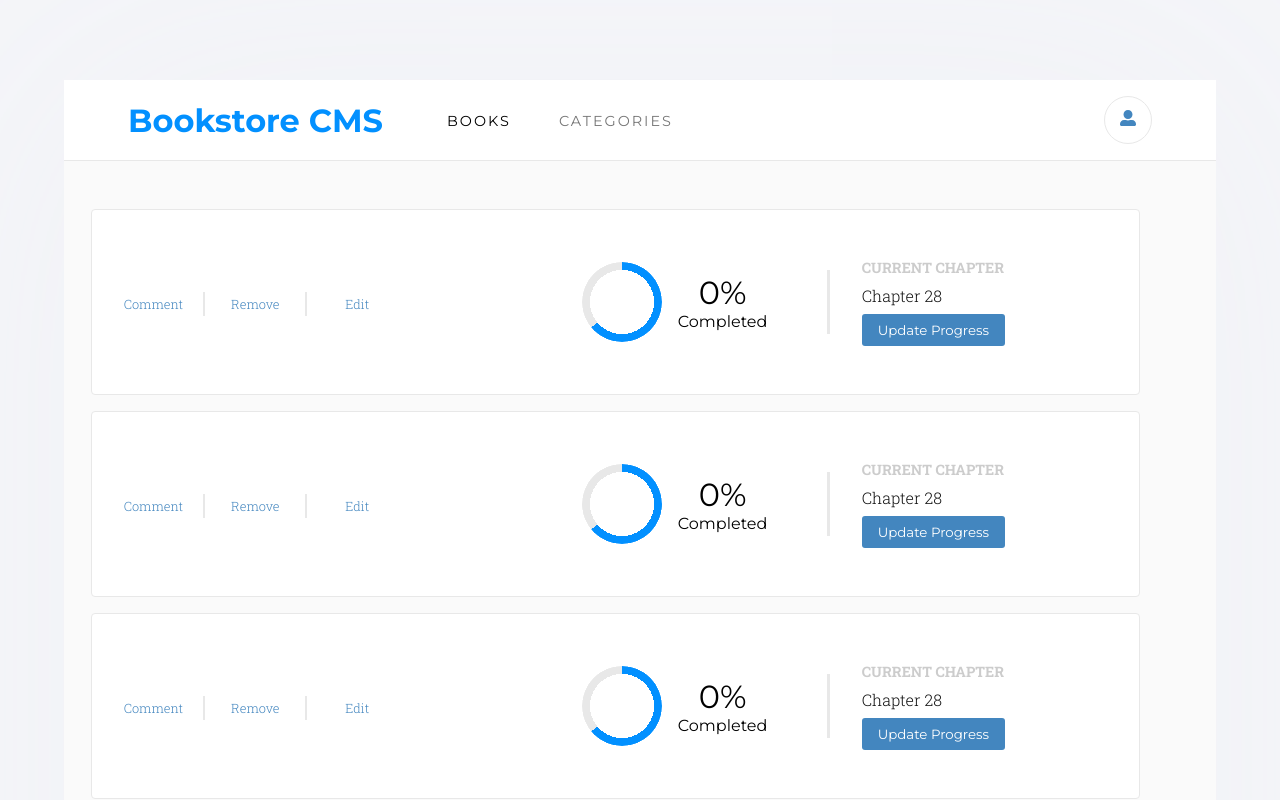
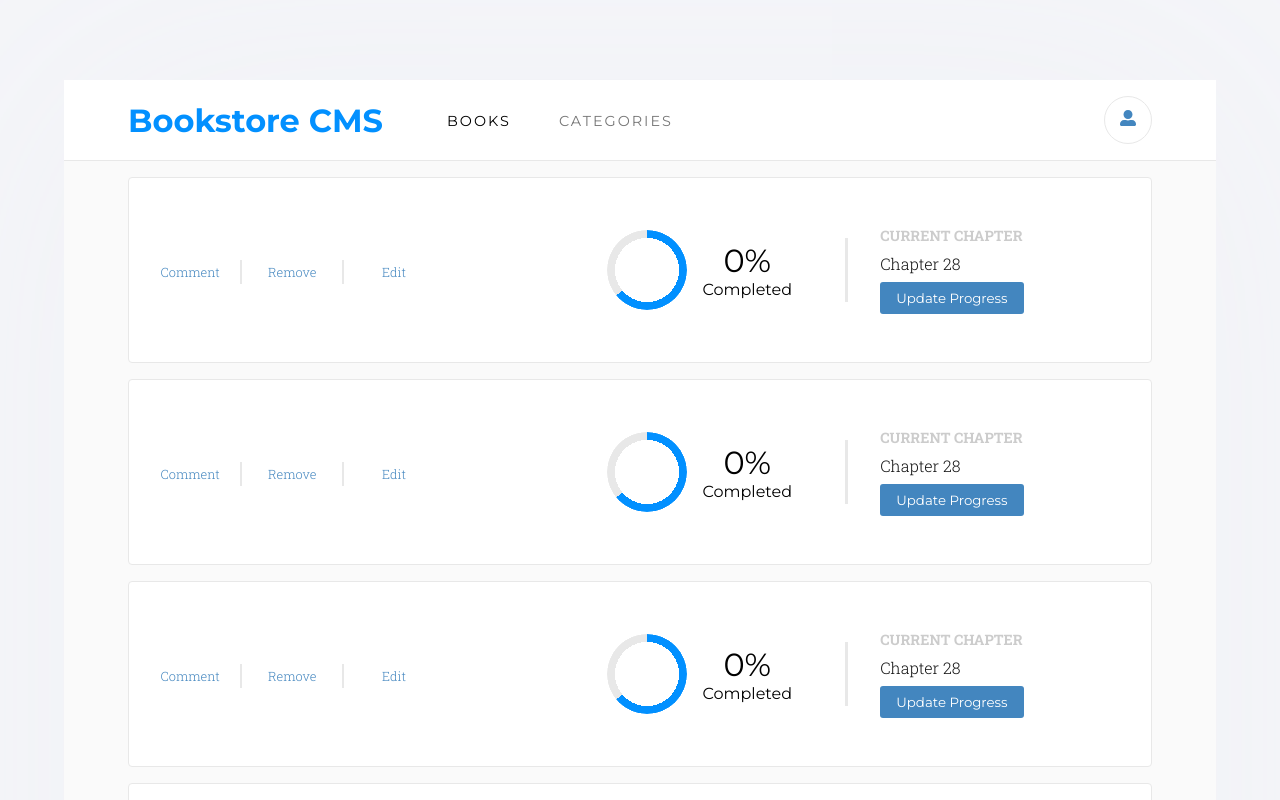
Before and after one commit to yash244466666/book-store, a React (Create React App) app: page / in a window 1280 px wide. Shown: the top 800 px of the page. Built offline with nearby package versions, Linux system fonts and the light colour scheme; no server answers.

Commit message:
Add changes as instructed

```diff
--- a/src/style/App.css
+++ b/src/style/App.css
@@ -24,24 +24,26 @@ body {
 
 #root {
   /* background-color: #f4f5f9; */
-  padding: 5rem 4rem;
+  width: 90%;
+  margin: 5rem auto;
 }
 
 .app {
   box-shadow: 0 0 400px 0 #f1f2f6;
-
-  /* -webkit-box-shadow: 0px 0px 10px 0px rgba(0,0,0,0.75);
-  -moz-box-shadow: 0px 0px 10px 0px rgba(0,0,0,0.75); */
 }
 
 /* Navbar  */
+
+.navbar,
+.bookslist-container {
+  padding: 1rem 4rem !important;
+}
+
 .navbar {
-  width: 100%;
   background-color: #fff;
   display: flex;
   justify-content: space-between;
   align-items: center;
-  padding: 1rem 4rem;
   border-bottom: solid 1px var(--gray);
 }
 
@@ -104,7 +106,6 @@ article {
 
 /* Bookslist  */
 .bookslist-container {
-  padding: 3rem 1rem 2rem 1rem;
   background-color: #fafafa;
 }
 
@@ -113,11 +114,11 @@ article {
   display: flex;
   flex-direction: column;
   gap: 1rem;
-  width: 80%;
+  width: 100%;
 }
 
 .book {
-  width: 117%;
+  width: 100%;
   display: flex;
   align-items: center;
   justify-content: space-between;
@@ -126,7 +127,6 @@ article {
   border: solid 1px var(--gray);
   border-radius: 4px;
   padding: 2rem;
-  margin: 0 0 0 -6.3rem;
 }
 
 .book-info {
@@ -245,9 +245,9 @@ article {
 
 /* Bookform  */
 .form-container {
-  padding: 2rem 0 100px 0;
+  padding: 2rem 0;
   margin-top: 2rem;
-  width: 94%;
+  width: 100%;
   border-top: solid 2px var(--gray);
 }
 
@@ -257,8 +257,9 @@ article {
 }
 
 .book-form {
+  width: 100%;
   display: flex;
-  justify-content: space-around;
+  justify-content: space-between;
   gap: 2rem;
 }
 
```
